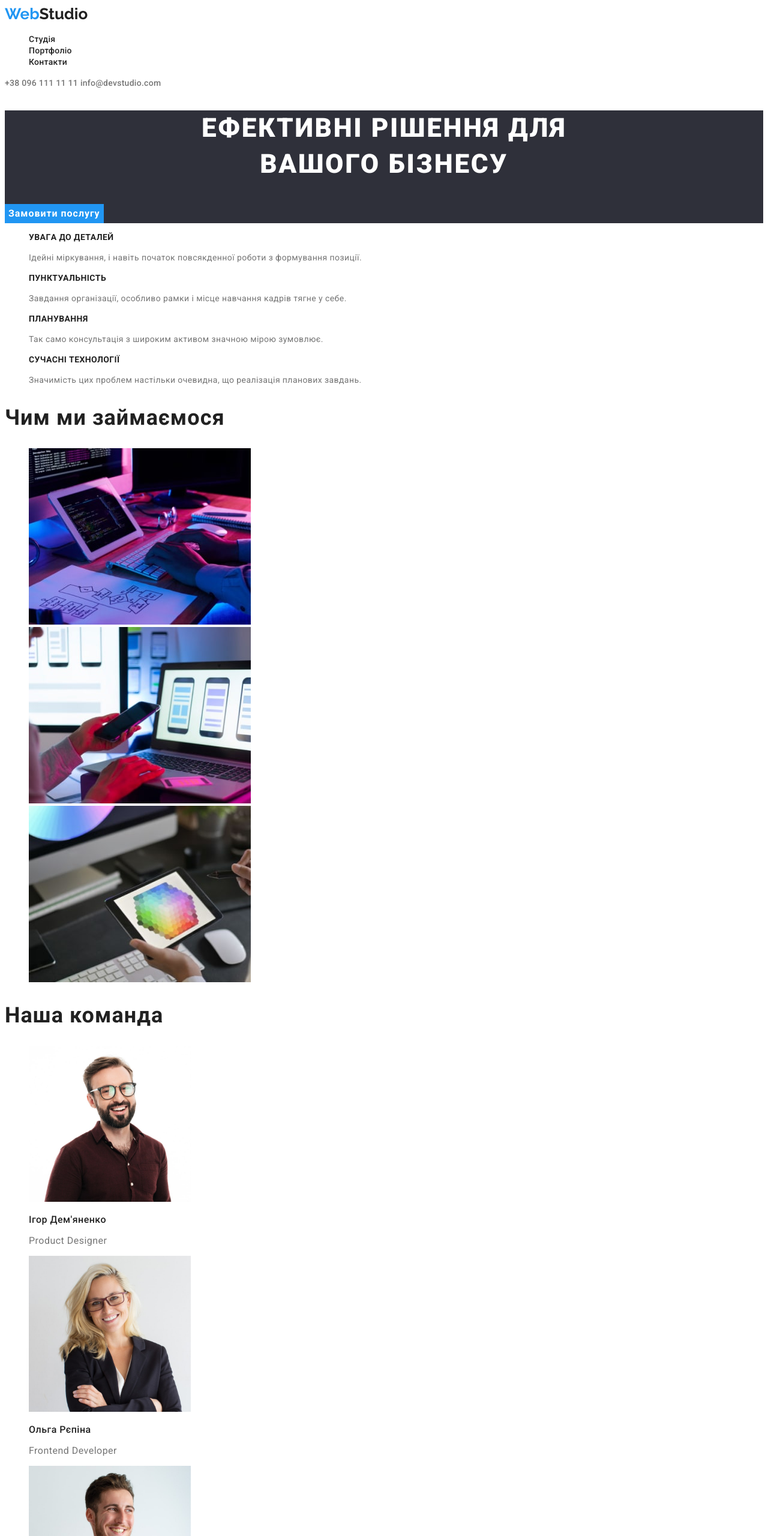
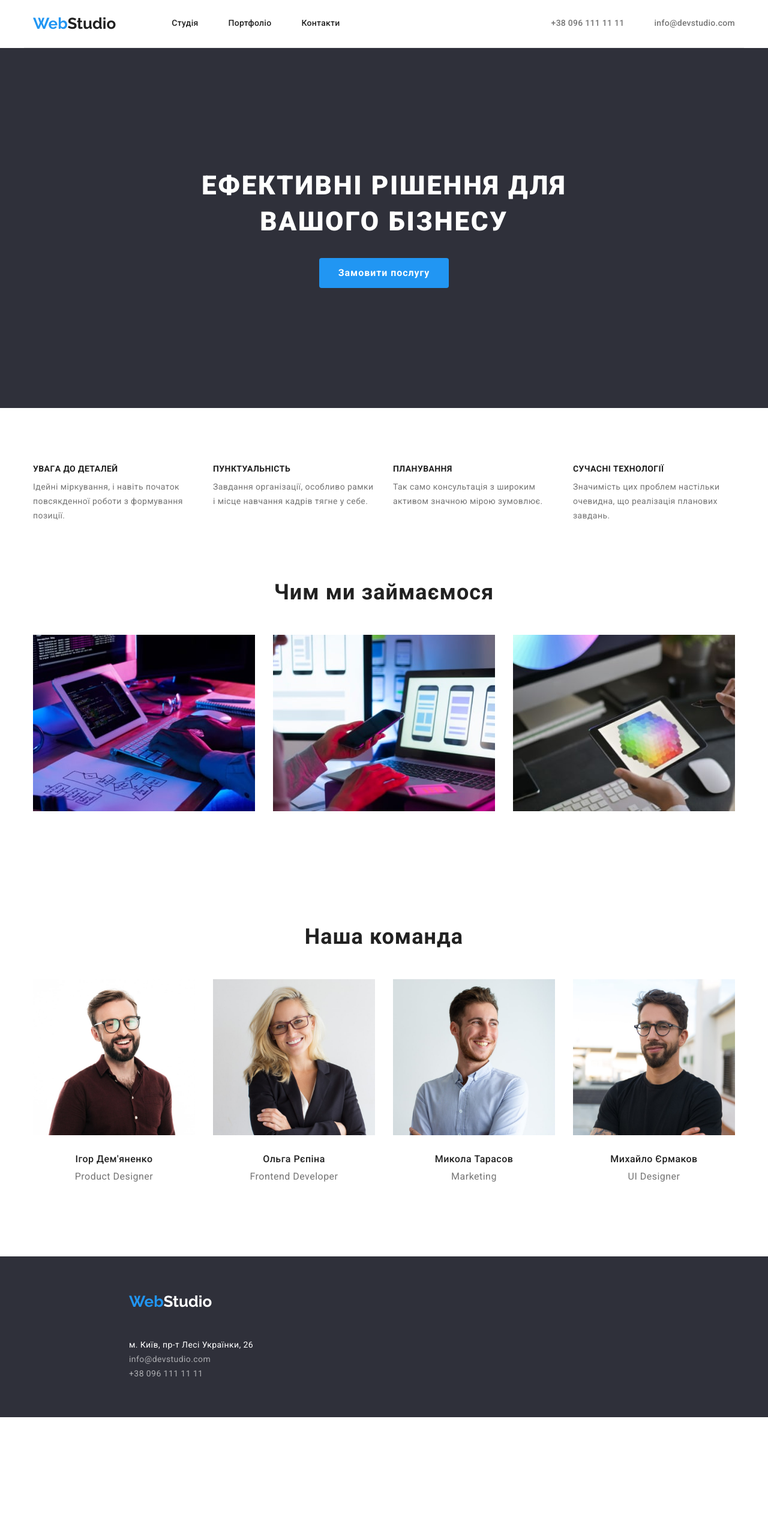
Before and after one commit to YevgeniyaAndriyevskaya/goit-markup-hw-08, a plain HTML site: page index.html in a window 1280 px wide. Shown: the top 2560 px of the page at 60% size. After the commit the page ends 2362 px from the top, so only its background shows below. Drawn offline with nearby package versions, Linux system fonts and the light colour scheme.

Commit message:
finished HW3

```diff
--- a/css/styles.css
+++ b/css/styles.css
@@ -14,28 +14,40 @@ body {
   color: var(--main-text-black-color);
 }
 .logo {
+  padding-top: 24px;
+  padding-bottom: 25px;
+
   font-family: "Raleway", sans-serif;
   font-weight: 700;
   font-size: 26px;
   line-height: 1.2;
   color: var(--main-text-black-color);
 }
-span {
+
+.logo span {
   color: var(--accent-color);
 }
 
 .list {
   list-style: none;
+  padding: 0%;
+  margin: 0%;
 }
 
 a {
   text-decoration: none;
+}
+img {
+  display: block;
 }
 
 button {
   cursor: pointer;
   font-family: inherit;
   border: none;
+  border-radius: 4px;
+  padding: 10px 32px;
+  min-width: 216px;
 }
 
 .hidden {
@@ -48,9 +60,57 @@ button {
   border: 0;
   clip: rect(0 0 0 0);
 }
+
+.container {
+  width: 1200px;
+  padding-left: 15px;
+  padding-right: 15px;
+  margin: 0 auto;
+}
+
+h1,
+h2,
+h3,
+h4,
+h5,
+h6,
+p {
+  margin: 0%;
+  padding: 0px;
+}
+
+ul,
+ol {
+  margin: 0;
+  padding-left: 0;
+}
+
 /* HEADER */
 
+.header {
+  display: flex;
+  height: 80px;
+  border-bottom: 1px solid #ececec;
+}
+
+.conteiner-nav {
+  display: flex;
+}
+
+.main-nav {
+  display: flex;
+  margin-left: 93px;
+}
+
+.main-nav .item:not(:last-child) {
+  margin-right: 50px;
+}
+
 .main-nav-link {
+  display: block;
+  padding-top: 31px;
+  padding-bottom: 31px;
+
   font-weight: 500;
   font-size: 14px;
   line-height: 1.14;
@@ -64,6 +124,10 @@ button {
 }
 
 .main-nav-contacts {
+  display: block;
+  padding-top: 31px;
+  padding-bottom: 31px;
+
   font-weight: 500;
   font-size: 14px;
   line-height: 1.14;
@@ -71,20 +135,31 @@ button {
   color: var(--main-grey-color);
 }
 
+.auth-nav {
+  display: flex;
+  margin-left: auto;
+}
+
+.auth-nav .item + .item {
+  margin-left: 50px;
+}
+
 /* HERO */
 
 .hero-section {
   background-color: var(--dark-background-color);
+  text-align: center;
 }
 
 .hero-slogan {
   font-weight: 900;
   font-size: 44px;
   line-height: 1.36;
-  text-align: center;
   letter-spacing: 0.06em;
   text-transform: uppercase;
   color: var(--main-white-color);
+  margin-bottom: 30px;
+  padding-top: 200px;
 }
 
 .hero-order-service {
@@ -94,14 +169,26 @@ button {
   letter-spacing: 0.06em;
   color: var(--main-white-color);
   background-color: var(--accent-color);
+  margin-bottom: 200px;
 }
 
 /* SECTION */
+
+.section {
+  padding-bottom: 94px;
+  padding-top: 94px;
+}
+
+.services {
+  padding-bottom: 94px;
+}
 
 .section-title {
   font-size: 36px;
   line-height: 1.17;
   letter-spacing: 0.03em;
+  margin-bottom: 50px;
+  text-align: center;
 }
 
 .section-sub-header {
@@ -109,6 +196,16 @@ button {
   line-height: 1.14;
   letter-spacing: 0.03em;
   text-transform: uppercase;
+  margin-bottom: 10px;
+}
+
+.advantages {
+  display: flex;
+  justify-content: space-between;
+}
+
+.advantages .advantages-item {
+  width: 270px;
 }
 
 .feature-description {
@@ -118,20 +215,42 @@ button {
   color: var(--main-grey-color);
 }
 
+.we-do {
+  display: flex;
+  justify-content: space-between;
+}
+
 /* OUR TEAM */
+
+.team {
+  padding-top: 94px;
+  padding-bottom: 94px;
+}
 
 .team-member-name {
   font-weight: 500;
   font-size: 16px;
   line-height: 1.19;
   letter-spacing: 0.03em;
+  margin-bottom: 10px;
+  text-align: center;
+}
+.team-image {
+  margin-bottom: 30px;
 }
 
 .team-member-position {
   font-size: 16px;
   line-height: 1.19;
   letter-spacing: 0.03em;
+  margin-bottom: 30px;
   color: var(--main-grey-color);
+  text-align: center;
+}
+
+.our-team {
+  display: flex;
+  gap: 30px;
 }
 
 /* FOOTER */
@@ -146,6 +265,7 @@ button {
 
 .footer-section {
   background-color: var(--dark-background-color);
+  padding-left: 215px;
 }
 
 .footer-phisical-address {
@@ -154,6 +274,7 @@ button {
   line-height: 1.71;
   letter-spacing: 0.03em;
   color: var(--main-white-color);
+  margin-bottom: 9px;
 }
 
 .footer-contacts {
@@ -162,13 +283,39 @@ button {
   line-height: 1.71;
   letter-spacing: 0.03em;
   color: var(--footer-text-semi-transparent-color);
+  margin-bottom: 9px;
 }
 
 footer > .logo {
+  display: block;
   color: var(--main-white-color);
+  margin-bottom: 20px;
+  padding-top: 60px;
+}
+
+.footer-list {
+  padding-bottom: 60px;
 }
 
 /* -=-=-=-=-=-=- Portfolio CSS -=-=-=-=-=-=- */
+
+.portfolio {
+  padding-top: 94px;
+  padding-bottom: 94px;
+}
+
+.img {
+  margin-bottom: 10px;
+  display: block;
+}
+
+.portfolio-nav {
+  display: flex;
+  padding-bottom: 16px;
+  gap: 8px;
+  width: 575px;
+  margin: 0 auto 34px auto;
+}
 
 .portfolio-filters-button {
   background-color: var(--button-filter-background-color);
@@ -176,6 +323,11 @@ footer > .logo {
   font-size: 16px;
   line-height: 1.62;
   letter-spacing: 0.03em;
+  padding: 6px 22px;
+  text-align: center;
+  font-family: inherit;
+  border-radius: 4px;
+  min-width: auto;
 }
 
 .portfolio-filters-button:focus,
@@ -184,11 +336,16 @@ footer > .logo {
   color: var(--main-white-color);
 }
 
+.portfolio-image {
+  margin-bottom: 20px;
+}
+
 .client-project-name {
   font-size: 18px;
   line-height: 2;
   letter-spacing: 0.06em;
   color: var(--main-text-black-color);
+  margin-bottom: 4px;
 }
 
 .product-project-type {
@@ -196,9 +353,21 @@ footer > .logo {
   line-height: 1.88;
   letter-spacing: 0.03em;
   color: var(--main-grey-color);
+  margin-bottom: 20px;
+}
+
+.portfolio-list {
+  display: flex;
+  flex-wrap: wrap;
+  gap: 30px;
 }
 
 .portfolio-list-content {
   width: 370px;
   height: 404px;
+  border: 1px solid #eeeeee;
 }
+
+.address {
+  font-style: normal;
+}
--- a/index.html
+++ b/index.html
@@ -5,38 +5,51 @@
     <meta http-equiv="X-UA-Compatible" content="IE=edge" />
     <meta name="viewport" content="width=device-width, initial-scale=1.0" />
     <title>Document</title>
-    <link rel="stylesheet" href="./css/styles.css" />
     <link rel="preconnect" href="https://fonts.googleapis.com" />
     <link rel="preconnect" href="https://fonts.gstatic.com" crossorigin />
     <link
       href="https://fonts.googleapis.com/css2?family=Raleway:wght@700&family=Roboto:wght@400;500;700;900&display=swap"
       rel="stylesheet"
     />
+    <link
+      rel="stylesheet"
+      href="https://cdnjs.cloudflare.com/ajax/libs/modern-normalize/1.1.0/modern-normalize.min.css"
+      integrity="sha512-wpPYUAdjBVSE4KJnH1VR1HeZfpl1ub8YT/NKx4PuQ5NmX2tKuGu6U/JRp5y+Y8XG2tV+wKQpNHVUX03MfMFn9Q=="
+      crossorigin="anonymous"
+      referrerpolicy="no-referrer"
+    />
+    <link rel="stylesheet" href="./css/styles.css" />
   </head>
   <body>
     <!-- header header header header header header header -->
 
-    <header class="header">
-      <nav>
+    <header class="header container">
+      <nav class="conteiner-nav">
         <a href="./index.html" lang="en" class="logo"><span>Web</span>Studio</a>
         <ul class="main-nav list">
-          <li>
+          <li class="item">
             <a href="./index.html" class="main-nav-link">Студія</a>
           </li>
-          <li>
+          <li class="item">
             <a href="./portfolio.html" class="main-nav-link">Портфоліо</a>
           </li>
-          <li>
+          <li class="item">
             <a href="#" class="main-nav-link">Контакти</a>
           </li>
         </ul>
       </nav>
+      <ul class="auth-nav list">
+        <li class="item">
           <a href="tel:+380961111111" class="main-nav-contacts"
             >+38 096 111 11 11</a
           >
+        </li>
+        <li class="item">
           <a href="mailto:info@devstudio.com" class="main-nav-contacts"
             >info@devstudio.com</a
           >
+        </li>
+      </ul>
     </header>
 
     <!-- main main main main main main main main main main -->
@@ -56,30 +69,30 @@
 
       <!-- our advantages our advantages our advantages our advantages  -->
 
-      <section class="section">
+      <section class="section container">
         <h2 class="hidden">Наші переваги</h2>
-        <ul class="list">
-          <li>
+        <ul class="advantages list">
+          <li class="advantages-item">
             <h3 class="section-sub-header">Увагa до деталей</h3>
             <p class="feature-description">
               Ідейні міркування, і навіть початок повсякденної роботи з
               формування позиції.
             </p>
           </li>
-          <li>
+          <li class="advantages-item">
             <h3 class="section-sub-header">Пунктуальність</h3>
             <p class="feature-description">
               Завдання організації, особливо рамки і місце навчання кадрів тягне
               у себе.
             </p>
           </li>
-          <li>
+          <li class="advantages-item">
             <h3 class="section-sub-header">Планування</h3>
             <p class="feature-description">
               Так само консультація з широким активом значною мірою зумовлює.
             </p>
           </li>
-          <li>
+          <li class="advantages-item">
             <h3 class="section-sub-header">Сучасні технології</h3>
             <p class="feature-description">
               Значимість цих проблем настільки очевидна, що реалізація планових
@@ -91,9 +104,9 @@
 
       <!-- what we do what we do what we do what we do what we do -->
 
-      <section>
+      <section class="services container">
         <h2 class="section-title">Чим ми займаємося</h2>
-        <ul class="list">
+        <ul class="we-do list">
           <li>
             <img
               src="./images/box1.jpg"
@@ -123,11 +136,12 @@
 
       <!-- our team our team our team our team our team our team our team  -->
 
-      <section>
+      <section class="team container">
         <h2 class="section-title">Наша команда</h2>
-        <ul class="list">
-          <li>
+        <ul class="our-team list">
+          <li class="team-item">
             <img
+              class="team-image"
               src="./images/employee1.jpg"
               alt="фото менеджера"
               width="270"
@@ -136,8 +150,9 @@
             <h3 class="team-member-name">Ігор Дем'яненко</h3>
             <p class="team-member-position">Product Designer</p>
           </li>
-          <li>
+          <li class="team-item">
             <img
+              class="team-image"
               src="./images/employee2.jpg"
               alt="фото менеджера"
               width="270"
@@ -146,8 +161,9 @@
             <h3 class="team-member-name">Ольга Рєпіна</h3>
             <p class="team-member-position">Frontend Developer</p>
           </li>
-          <li>
+          <li class="team-item">
             <img
+              class="team-image"
               src="./images/employee3.jpg"
               alt="фото менеджера"
               width="270"
@@ -156,8 +172,9 @@
             <h3 class="team-member-name">Микола Тарасов</h3>
             <p class="team-member-position">Marketing</p>
           </li>
-          <li>
+          <li class="team-item">
             <img
+              class="team-image"
               src="./images/employee4.jpg"
               alt="фото менеджера"
               width="270"
@@ -175,7 +192,7 @@
     <footer class="footer-section">
       <a href="./index.html" lang="en" class="logo"><span>Web</span>Studio</a>
       <address>
-        <ul class="list">
+        <ul class="footer-list list">
           <li>
             <a
               href="https://goo.gl/maps/GpsuP5sjHcTFaCAGA"
```
Also changed, not shown: portfolio.html (+40 -18 lines). Lines whose indentation alone changed are shown as unchanged.
